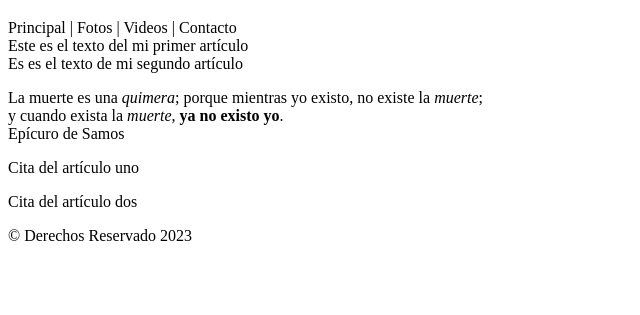
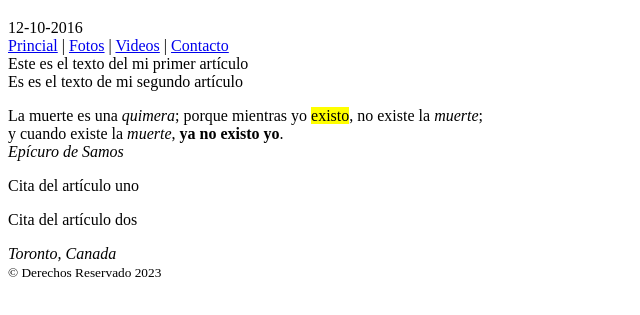
Before and after one commit to jorge2101719/proyecto001, a plain HTML site: page index.html in a window 1280 px wide. Shown: the part 61-376 px from the top of the page, without its empty margins (0-640 px from the left). Drawn offline with Linux system fonts and the light colour scheme.

Commit message:
se agrega contacto.html; se agregan enlaces en los navegadores

```diff
--- a/index.html
+++ b/index.html
@@ -20,10 +20,14 @@
     <h1>
       Este es el título
     </h1>
+    <time datetime="2016-10-12" pubdate>12-10-2016</time>
   </header>
 
   <nav>
-    Principal | Fotos | Videos | Contacto
+    <a href="index.html">Princial</a> |
+    <a href="fotos.html">Fotos</a> |
+    <a href="videos.html">Videos</a> |
+    <a href="contacto.html">Contacto</a>
   </nav>
 
 
@@ -41,9 +45,9 @@
 
       <article>
         <p>
-          La muerte es una <em>quimera</em>; porque mientras yo existo, no existe la <i>muerte</i>;<br>
-          y cuando exista la <i>muerte</i>, <strong>ya no existo yo</strong>. <br>
-          Epícuro de Samos
+          La muerte es una <em>quimera</em>; porque mientras yo <mark>existo</mark>, no existe la <i>muerte</i>;<br>
+          y cuando existe la <i>muerte</i>, <strong>ya no existo yo</strong>. <br>
+          <cite>Epícuro de Samos</cite>
         </p>
       </article>
     </section>
@@ -63,7 +67,8 @@
   </main>
 
   <footer>
-    &copy; Derechos Reservado 2023
+    <address>Toronto, Canada</address>
+    <small>&copy; Derechos Reservado 2023</small>
   </footer>
 
 </body>
```
Also changed, not shown: contacto.html (added, +57 -0 lines).
